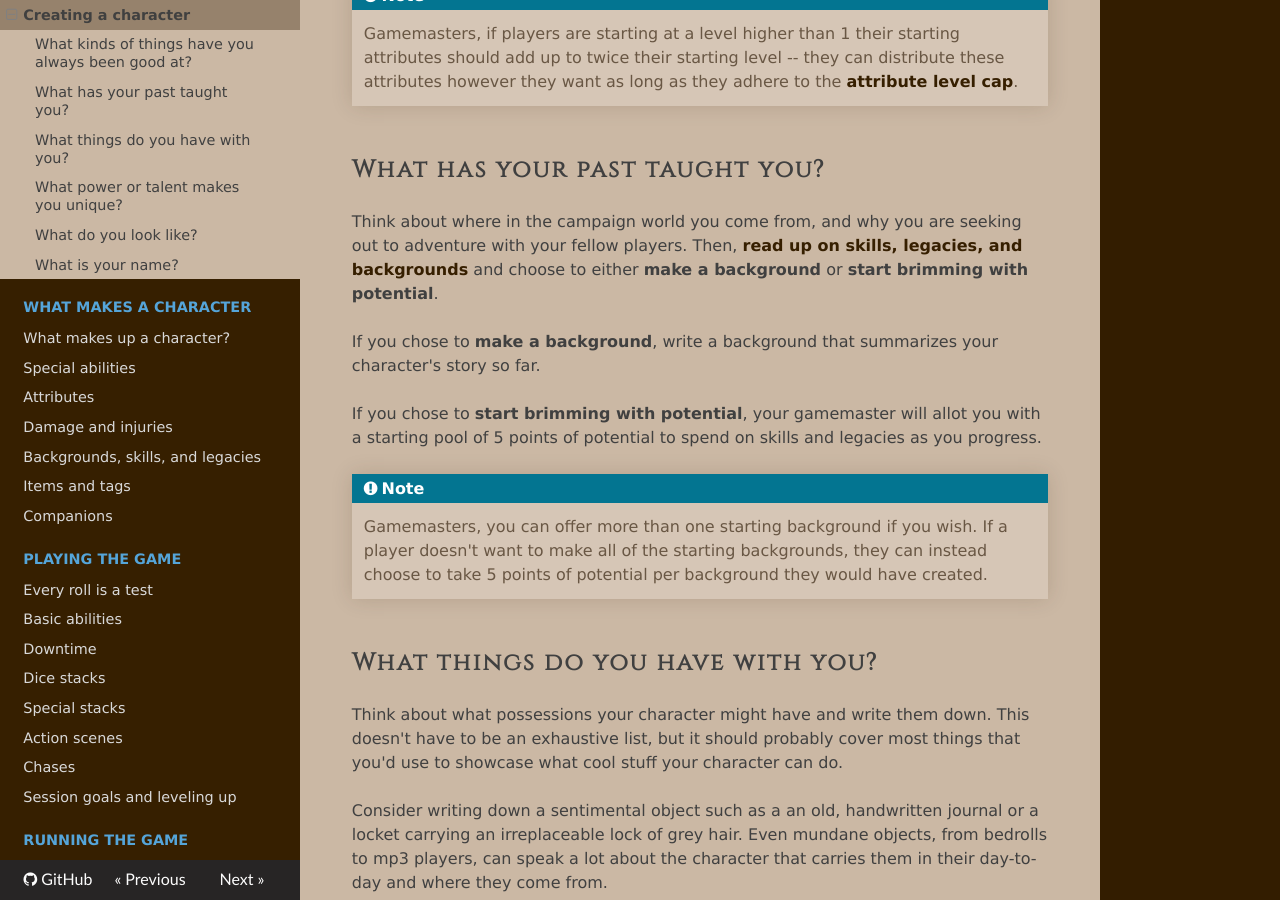
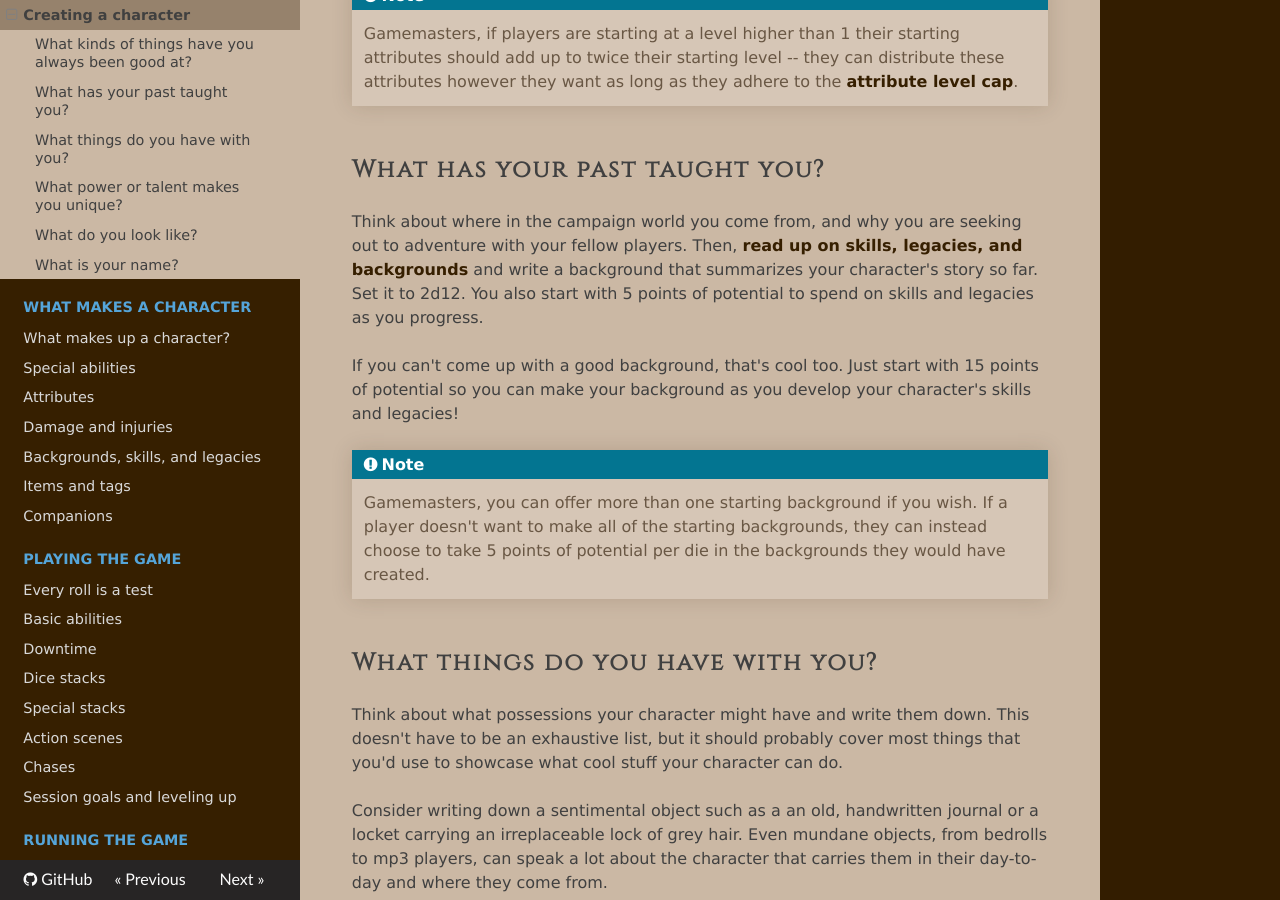
Before and after one commit to TheFifthRider/simply-roleplaying-webapp, an MkDocs documentation site: the page built from docs/getting_started/creation.md, in a window 1280 px wide and 900 px high, scrolled down 580 px. Built offline with MkDocs 1.6.1, drawn with Linux system fonts in a browser that asks for light colours; nearby versions of some CDN libraries.

Commit message:
fix: Updating creation

```diff
--- a/docs/getting_started/creation.md
+++ b/docs/getting_started/creation.md
@@ -11,14 +11,12 @@ Everybody has stuff that make it easier or harder for them to do specific things
     Gamemasters, if players are starting at a level higher than 1 their starting attributes should add up to twice their starting level -- they can distribute these attributes however they want as long as they adhere to the [attribute level cap](../character/attributes.md#improving-attributes).
 
 ## What has your past taught you?
-Think about where in the campaign world you come from, and why you are seeking out to adventure with your fellow players. Then, [read up on skills, legacies, and backgrounds](../character/backgrounds.md) and choose to either **make a background** or **start brimming with potential**.
+Think about where in the campaign world you come from, and why you are seeking out to adventure with your fellow players. Then, [read up on skills, legacies, and backgrounds](../character/backgrounds.md) and  write a background that summarizes your character's story so far. Set it to 2d12. You also start with 5 points of potential to spend on skills and legacies as you progress.
 
-If you chose to **make a background**, write a background that summarizes your character's story so far.
-
-If you chose to **start brimming with potential**, your gamemaster will allot you with a starting pool of 5 points of potential to spend on skills and legacies as you progress.
+If you can't come up with a good background, that's cool too. Just start with 15 points of potential so you can make your background as you develop your character's skills and legacies!
 
 !!! Note
-	Gamemasters, you can offer more than one starting background if you wish. If a player doesn't want to make all of the starting backgrounds, they can instead choose to take 5 points of potential per background they would have created.
+	Gamemasters, you can offer more than one starting background if you wish. If a player doesn't want to make all of the starting backgrounds, they can instead choose to take 5 points of potential per die in the backgrounds they would have created.
 
 ## What things do you have with you?
 Think about what possessions your character might have and write them down. This doesn't have to be an exhaustive list, but it should probably cover most things that you'd use to showcase what cool stuff your character can do.
```
